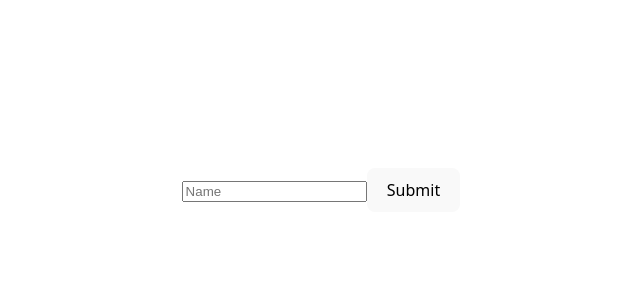
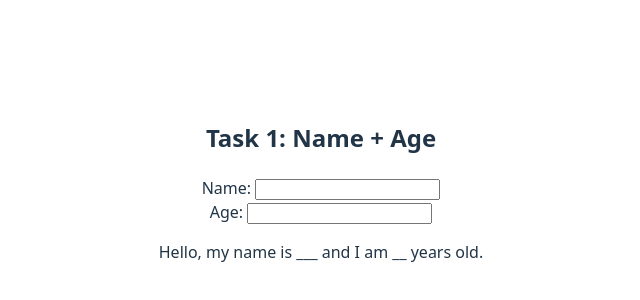
Before and after one commit to ShakilM26/Learning-React-intern-, a React (Vite) app: page / in a window 1280 px wide. Shown: the part 210-510 px from the top of the page, without its empty margins (319-959 px from the left). Built offline with nearby package versions, Linux system fonts and the light colour scheme.

Commit message:
Lifting State Up

```diff
--- a/src/App.jsx
+++ b/src/App.jsx
@@ -9,11 +9,12 @@ import CounterTask from './Learning Journey/State'
 import SimpleForm from './Learning Journey/Form Handling/FormHandling'
 import ValidationForm from './Learning Journey/Form Handling/MultipleInput';
 import UncontrolledForm from './Learning Journey/Form Handling/UncontrolledForm';
+import ParentInfo from './Learning Journey/Lifting State Up/Parent';
 
 function App() {
   return (
     <>
-    <UncontrolledForm />
+    <ParentInfo />
     </>
   )
 }
--- /dev/null
+++ b/src/Learning Journey/Lifting State Up/AgeInput.jsx
@@ -0,0 +1,9 @@
+export default function AgeInput({value, onChange}) {
+    return(
+        <div>
+            <label className="block">Age: </label>
+
+            <input type="number" value={value} onChange={(e) => onChange(e.target.value)} className="border p-2 w-full" />
+        </div>
+    )
+;}
--- /dev/null
+++ b/src/Learning Journey/Lifting State Up/NameInput.jsx
@@ -0,0 +1,9 @@
+export default function NameInput({value, onChange}) {
+    return (
+        <div>
+            <label className="block">Name: </label>
+
+            <input type="text" value={value} onChange={(e) => onChange(e.target.value)} className="border p-2 w-full" />
+        </div>
+    )
+};
--- /dev/null
+++ b/src/Learning Journey/Lifting State Up/Parent.jsx
@@ -0,0 +1,38 @@
+import { useState } from "react";
+import NameInput from "./NameInput";
+import AgeInput from "./AgeInput";
+
+export default function ParentInfo() {
+
+  const [info, setInfo] = useState({name: "", age: "" });
+
+
+  const handleChange = (field, value) => {
+    setInfo((prev) => ({
+      ...prev, // keep older state
+      [field]: value   // and dynamic key updatee
+    }));
+  };
+
+  return (
+    <div className="p-4 border">
+      <h2 className="font-bold text-lg mb-3">Task 1: Name + Age</h2>
+
+      {/* NameInput */}
+      <NameInput
+        value={info.name}
+        onChange={(val) => handleChange("name", val)}
+      />
+
+      {/* Ageinput */}
+      <AgeInput
+        value={info.age}
+        onChange={(val) => handleChange("age", val)}
+      />
+
+      <p className="mt-4 text-blue-700 font-medium">
+        Hello, my name is {info.name || "___"} and I am {info.age || "__"} years old.
+      </p>
+    </div>
+  );
+}
```
